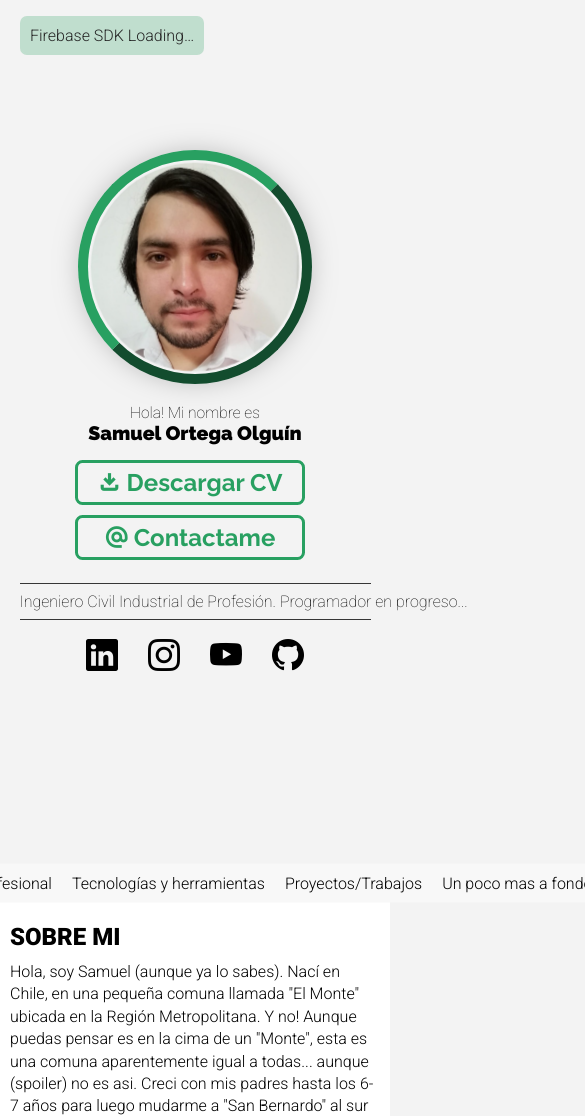
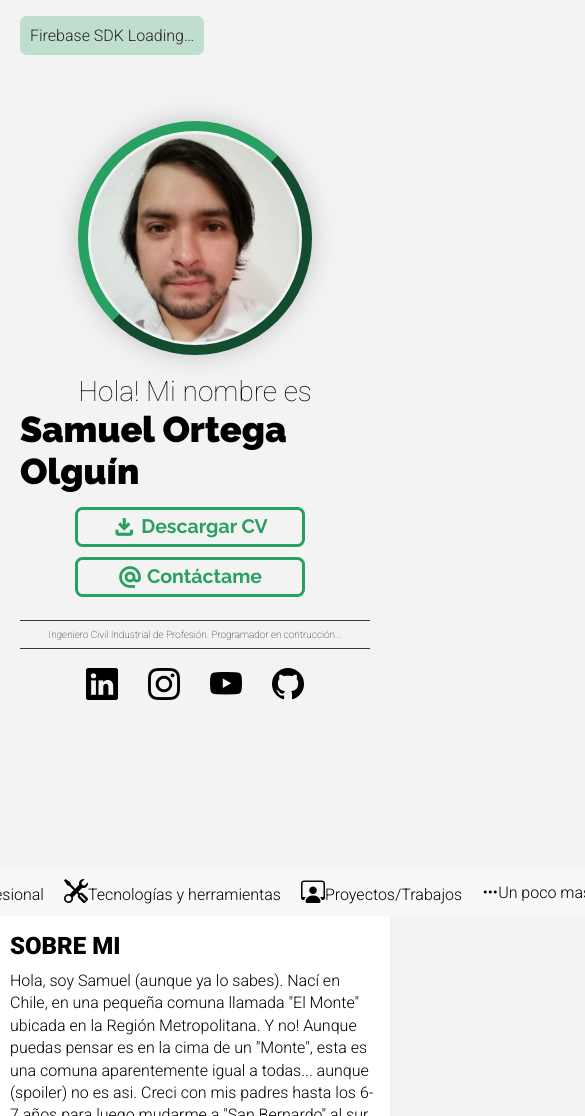
Before and after one commit to SamuDeFender/Portafolio, a website with bundled scripts: page public/index.html in a window 390 px wide. Shown: the top 1116 px of the page, 585 px wide, since content can reach past the window. Built offline with nearby package versions, Linux system fonts and the light colour scheme.

Commit message:
Nuevos arreglos al estilo de la pagina

```diff
--- a/fb.js
+++ b/fb.js
@@ -22,6 +22,7 @@ const firebaseConfig = {
 // Initialize Firebase
 const app = initializeApp(firebaseConfig);
 const analytics = getAnalytics(app);
+const storage = getStorage(app);
 
 document.addEventListener('DOMContentLoaded', function() {
     const loadEl = document.querySelector('#load');
--- a/public/firebase.js
+++ b/public/firebase.js
@@ -1,7 +1,7 @@
 // Import the functions you need from the SDKs you need
-import { initializeApp } from "firebase/app";
-import { getAnalytics } from "firebase/analytics";
-import { getStorage } from "firebase/storage";
+import { initializeApp } from 'https://www.gstatic.com/firebasejs/10.7.2/firebase-app.js';
+import { getAnalytics } from "https://www.gstatic.com/firebasejs/10.7.2/firebase-analytics.js";
+import { getStorage } from "https://www.gstatic.com/firebasejs/10.7.2/firebase-analytics.js";
 
 // TODO: Add SDKs for Firebase products that you want to use
 // https://firebase.google.com/docs/web/setup#available-libraries
@@ -20,7 +20,7 @@ const firebaseConfig = {
 };
 
 // Initialize Firebase
-const app = initializeApp(firebaseConfig);
+const firebase = initializeApp(firebaseConfig);
 const analytics = getAnalytics(app);
 const st = getStorage(app)
 
@@ -43,7 +43,7 @@ document.addEventListener('DOMContentLoaded', function() {
 
 
     try {
-      // let app = firebase.app();
+      let app = firebase.app();
       let features = [
         'auth',
         'database',
--- a/public/index.html
+++ b/public/index.html
@@ -18,9 +18,9 @@
 
     <!-- FIREBASE SCRIPTS -->
     <!-- update the version number as needed -->
-    <!-- <script defer src="/__/firebase/10.7.2/firebase-app-compat.js"></script> -->
+    <script defer src="/__/firebase/10.7.2/firebase-app-compat.js"></script>
     <!-- include only the Firebase features as you need -->
-    <!-- <script defer src="/__/firebase/10.7.2/firebase-auth-compat.js"></script>
+    <script defer src="/__/firebase/10.7.2/firebase-auth-compat.js"></script>
     <script defer src="/__/firebase/10.7.2/firebase-database-compat.js"></script>
     <script defer src="/__/firebase/10.7.2/firebase-firestore-compat.js"></script>
     <script defer src="/__/firebase/10.7.2/firebase-functions-compat.js"></script>
@@ -28,12 +28,12 @@
     <script defer src="/__/firebase/10.7.2/firebase-storage-compat.js"></script>
     <script defer src="/__/firebase/10.7.2/firebase-analytics-compat.js"></script>
     <script defer src="/__/firebase/10.7.2/firebase-remote-config-compat.js"></script>
-    <script defer src="/__/firebase/10.7.2/firebase-performance-compat.js"></script> -->
+    <script defer src="/__/firebase/10.7.2/firebase-performance-compat.js"></script>
     <!--
       initialize the SDK after all desired features are loaded, set useEmulator to false
       to avoid connecting the SDK to running emulators.
     -->
-    <!-- <script defer src="/__/firebase/init.js?useEmulator=true"></script> -->
+    <script defer src="/__/firebase/init.js?useEmulator=true"></script>
 
     <!-- ANOTHER FIREBASE SCRIPTS -->
 
@@ -53,16 +53,16 @@
 
             <div class="intro-title" style="margin: 20px;">
                 <div id="intro-text">
-                    <p style="margin: 0; font-size: 4vmin;">Hola! Mi nombre es</p>
-                    <h1 style="margin: 0; font-size: 5vmin;">Samuel Ortega Olguín</h1>
+                    <p style="margin: 0;">Hola! Mi nombre es</p>
+                    <h1 style="margin: 0;">Samuel Ortega Olguín</h1>
                 </div>
                 <div id="intro-button">
                     <button type="button" class="intro-cv" style="height:max-content; display: inline-flex; align-items: center;"><i class="material-symbols-outlined">download</i>Descargar CV</button>
-                    <button type="button" class="intro-contact" style="height:max-content; display: inline-flex; align-items: center;;"><i class="material-symbols-outlined">alternate_email</i>Contactame</button>
+                    <button type="button" class="intro-contact" style="height:max-content; display: inline-flex; align-items: center;;"><i class="material-symbols-outlined">alternate_email</i>Contáctame</button>
                 </div>
                 <div id="intro-subtext">
                     <hr>
-                    <p style="margin: 0; font-size: 16px; width: max-content;">Ingeniero Civil Industrial de Profesión. Programador en progreso... <a src=""></a></p>
+                    <p style="margin: 0;">Ingeniero Civil Industrial de Profesión. Programador en contrucción...</p>
                     <hr>
                 </div>
 
@@ -81,11 +81,11 @@
         <section id="nav">
             <nav>
                 <ul>
-                    <li>¿Quién soy?</li>
-                    <li>Experiencia profesional</li>
-                    <li>Tecnologías y herramientas</li>
-                    <li>Proyectos/Trabajos</li>
-                    <li>Un poco mas a fondo...</li>
+                    <li><i class="bi bi-person"></i>¿Quién soy?</li>
+                    <li><i class="bi bi-journal-text" ></i>Experiencia profesional</li>
+                    <li><i class="bi bi-tools"></i>Tecnologías y herramientas</li>
+                    <li><i class="bi bi-person-workspace"></i>Proyectos/Trabajos</li>
+                    <li><i class="bi-three-dots"></i>Un poco mas a fondo...</li>
                 </ul>
             </nav>
         </section>
@@ -184,7 +184,12 @@
     </footer>
 
 
-    <!-- <script type="module" src="firebase.js"></script> -->
+    <script type="module" src="firebase.js"></script>
+
+    <script>
+        const iconNav = document.getElementsByClassName("bi")
+
+    </script>
     <!-- <script src="https://cdn.jsdelivr.net/npm/bootstrap@5.3.2/dist/js/bootstrap.bundle.min.js" integrity="sha384-C6RzsynM9kWDrMNeT87bh95OGNyZPhcTNXj1NW7RuBCsyN/o0jlpcV8Qyq46cDfL" crossorigin="anonymous"></script> -->
 
 </body>
--- a/public/style.css
+++ b/public/style.css
@@ -17,41 +17,42 @@ body{background-color: rgb(243, 243, 243);}
 /* ---------------------------------------------------------- */
 
 @media  screen and (max-width: 964px) {
-    #intro-text{
+    #intro-text, #intro-subtext{
         display: flex;
         flex-direction: column;
         align-items: center;
     }
+}
 
-    #introduce-sect button{
-        font-size: 5vmin;
+@media  screen and (max-width: 860px) {
+    li{
+
     }
+
+    #nav .bi{font-size: 24px; visibility: visible;}
+    #nav p{visibility: hidden;}
+
+
 }
 
 
 #introduce-sect{
     display: flex;
     flex-direction: row;
-    justify-content:center;
     flex-wrap: wrap;
 
     height: 100vh;
     border-width: 10px;
 
+    justify-content:center;
     align-content: center;
 }
 
-#introduce-sect h1{
-    font-family: 'Raleway', sans-serif;
-    font-weight:900;
-    font-size: 48px
-}
+#introduce-sect h1{font-family: 'Raleway', sans-serif; font-weight:900;}
+#introduce-sect p{font-family: 'Roboto', sans-serif;font-weight:100;}
 
-#introduce-sect p{
-    font-family: 'Roboto', sans-serif;
-    font-weight:100;
-    font-size: 48px
-}
+#intro-text h1{font-size: clamp(36px,4.5vw,42px);}
+#intro-text p{font-size: clamp(28px,2vw,36px)}
 
 #introduce-sect button{
     font-family: 'Raleway', sans-serif;
@@ -59,7 +60,7 @@ body{background-color: rgb(243, 243, 243);}
 
      /* margin-inline: 10px; */
      margin-right: 10px;
-    font-size: 24px;
+    font-size: clamp(12px, 5vw,24px);
     max-height: fit-content;
     background-color: rgb(255, 255, 255,0);
     border-color:rgb(40, 160, 97);
@@ -149,7 +150,8 @@ body{background-color: rgb(243, 243, 243);}
     }
 
 #intro-subtext hr {height: 1px; background-color: rgb(54, 54, 54); width: 100%; border-style: none;}
-#intro-subtext{display:flex; flex-direction:column; width: 100%; float: inline-start ;}
+#intro-subtext p {font-size: clamp(10px, 2.5vw, 16px)}
+#intro-subtext{display:flex; flex-direction:column; width: 100%;}
 
 
 
```
Also changed, not shown: firebase.json.
